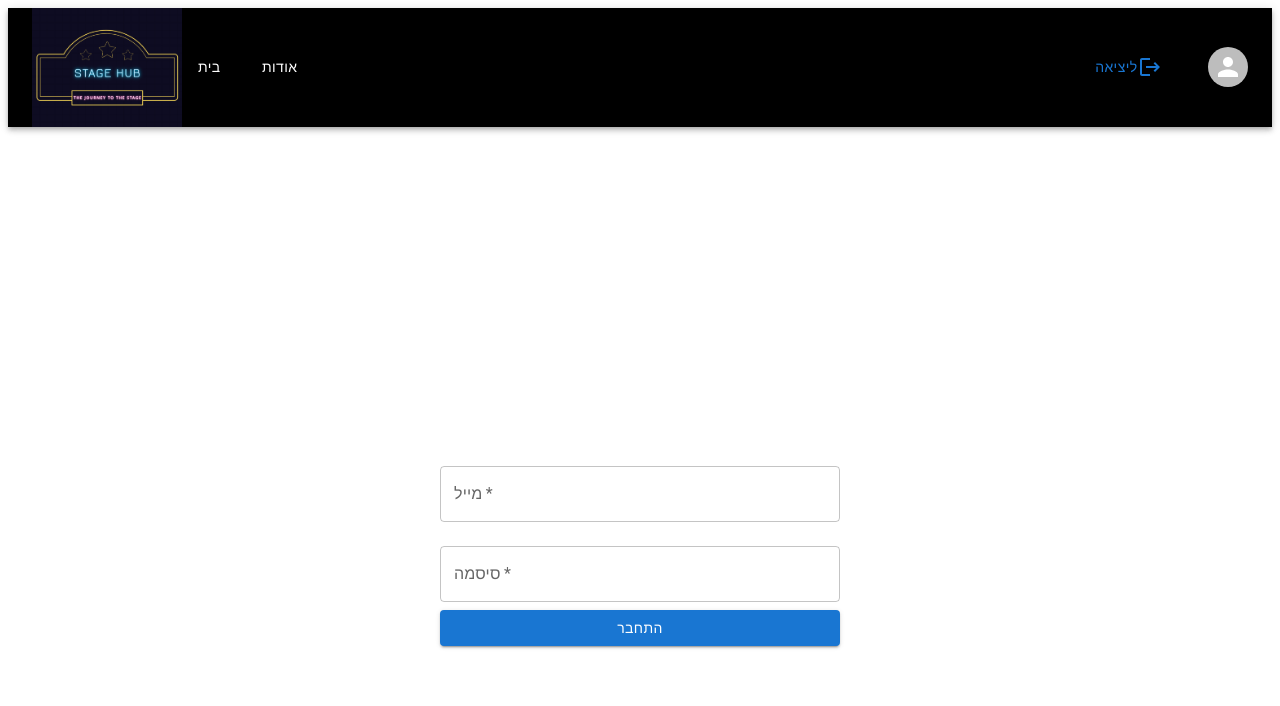
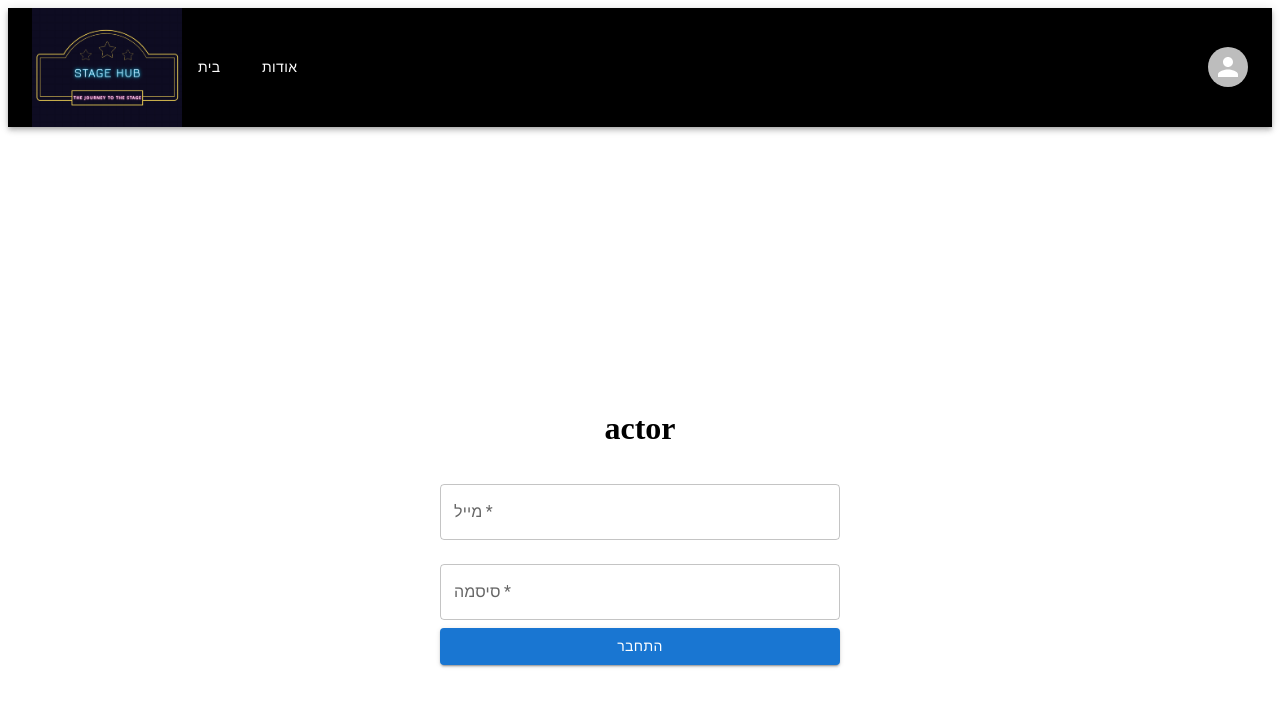
Before and after one commit to MalkyParasol/stageHub-Client, a React (Vite) app: page /signin/actor in a window 1280 px wide. Shown: the top 706 px of the page. Built offline with nearby package versions, Linux system fonts and the light colour scheme.

Commit message:
adding dashboard components and organized the routes

```diff
--- a/src/App.tsx
+++ b/src/App.tsx
@@ -1,13 +1,21 @@
-import { Routes, Route } from "react-router-dom"
+import { Routes, Route, useNavigate } from "react-router-dom"
 import Home from "./components/Home/Home"
 import SignUp from "./components/SignUp/SignUp"
 import SignIn from "./components/SignIn/SignIn"
 import NavBar from "./components/NavBar/NavBar"
 import About from "./components/About/About"
 import { useEffect, useState } from "react"
+import ManagerDashboard from "./components/Dashboard/ManagerDashboard"
+import DirectorDashboard from "./components/Dashboard/DirectorDashboard"
+import ProviderDashboard from "./components/Dashboard/ProviderDashboard"
+import CoachDashboard from "./components/Dashboard/CoachDashboard"
+import ActorDashboard from "./components/Dashboard/ActorDashboard"
+import PrivateRoute from "./components/Security/PrivateRoute"
 
 
 function App() {
+
+  const navigate = useNavigate()
 
   const [userName, setUserName] = useState('');
 
@@ -18,8 +26,9 @@ function App() {
     }
   }, []);
 
-  const handleLogin = (name) => {
+  const handleLogin = (name,role) => {
     localStorage.setItem('userName', name);
+    localStorage.setItem('userRole',role);
     setUserName(name);
   };
 
@@ -28,17 +37,42 @@ function App() {
     localStorage.removeItem('token');
     localStorage.removeItem('id');
     setUserName('');
+    navigate('/')
   }
 
   return (
     <>
     <NavBar userName={userName} onLogout={handleLogout}/>
-     <Routes>
+     {/* <Routes>
       <Route path="/" element={<Home/>}/>
       <Route path="/signin/:role" element={<SignIn onLogin={handleLogin} />}/>
       <Route path="/signup" element={<SignUp/>}/>
-      <Route path="about" element={<About/>}/>
-     </Routes>
+      <Route path="/about" element={<About/>}/>
+      <Route path="/manager" element ={<ManagerDashboard/>}/>
+      <Route path="/director" element ={<DirectorDashboard/>}/>
+      <Route path="/provider" element ={<ProviderDashboard/>}/>
+      <Route path="/coach" element ={<CoachDashboard/>}/>
+      <Route path="/actor" element ={<ActorDashboard/>}/>
+     </Routes> */}
+     <Routes>
+        <Route path="/" element={<Home />} />
+        <Route path="/signin/:role" element={<SignIn onLogin={handleLogin} />} />
+        <Route path="/signup" element={<SignUp />} />
+        <Route path="/about" element={<About />} />
+
+        {/* Protect the dashboard routes */}
+        <Route element={<PrivateRoute  />}>
+          <Route path="/manager" element={<ManagerDashboard />} />
+          <Route path="/director" element={<DirectorDashboard />} />
+          <Route path="/provider" element={<ProviderDashboard />} />
+          <Route path="/coach" element={<CoachDashboard />} />
+          <Route path="/actor" element={<ActorDashboard />} />
+        </Route>
+
+
+        <Route path="*" element={<Home />} />
+
+      </Routes>
     </>
   )
 }
--- /dev/null
+++ b/src/components/Dashboard/ActorDashboard.tsx
@@ -0,0 +1,6 @@
+const ActorDashboard =()=>{
+    return<>
+   ActorDashboard
+    </>
+}
+export default ActorDashboard
--- /dev/null
+++ b/src/components/Dashboard/CoachDashboard.tsx
@@ -0,0 +1,6 @@
+const CoachDashboard =()=>{
+    return<>
+  CoachDashboard
+    </>
+}
+export default CoachDashboard
--- /dev/null
+++ b/src/components/Dashboard/DirectorDashboard.tsx
@@ -0,0 +1,6 @@
+const DirectorDashboard =()=>{
+    return<>
+   DirectorDashboard
+    </>
+}
+export default DirectorDashboard
--- /dev/null
+++ b/src/components/Dashboard/ManagerDashboard.tsx
@@ -0,0 +1,10 @@
+
+
+const ManagerDashboard =()=>{
+
+
+    return<>
+    ManagerDashboard
+    </>
+}
+export default ManagerDashboard
--- /dev/null
+++ b/src/components/Dashboard/ProviderDashboard.tsx
@@ -0,0 +1,6 @@
+const ProviderDashboard =()=>{
+    return<>
+   ProviderDashboard
+    </>
+}
+export default ProviderDashboard
--- a/src/components/NavBar/NavBar.tsx
+++ b/src/components/NavBar/NavBar.tsx
@@ -86,7 +86,7 @@ function ResponsiveAppBar({userName, onLogout}) {
     //סוגר את התפריט בעת לחיצה
     setAnchorElUser(null);
 
-    navigate(`/signin/${role}`);
+    navigate(`/signin/${Role[role]}`);
   }
 
 
@@ -203,7 +203,12 @@ function ResponsiveAppBar({userName, onLogout}) {
             { userName  ?`שלום ${userName}`:""} {/* מציג את השם אם יש, אחרת "אורח" */}
           </Typography>
 
-          <Button onClick={onLogout} variant="text">ליציאה <LogoutIcon/></Button>
+          {userName !== "" && (
+          <Button onClick={onLogout} variant="text">ליציאה
+          <LogoutIcon />
+          </Button>
+          )}
+
 
         </Box>
           <Box sx={{ flexGrow: 0 }}>
--- /dev/null
+++ b/src/components/Security/PrivateRoute.tsx
@@ -0,0 +1,17 @@
+import { Navigate, Outlet, useLocation } from 'react-router-dom';
+
+const PrivateRoute = () => {
+
+  const location = useLocation();
+  const role = location.pathname.split('/')[1]; // מוציא את החלק הראשון אחרי ה"/"
+  if (!localStorage.getItem('userName') || localStorage.getItem('userRole') != role) {
+
+      return <Navigate to={`/signin/${role}`} state={{ from: location }} />;
+    // Redirect to SignIn with the current location (to redirect back after login)
+    //return <Navigate to={`/signin/`} state={{ from: location }} />;
+  }
+
+  return <Outlet />;
+};
+
+export default PrivateRoute
--- a/src/components/SignIn/SignIn.tsx
+++ b/src/components/SignIn/SignIn.tsx
@@ -1,4 +1,4 @@
-import { useParams } from 'react-router-dom';
+import { useNavigate, useParams } from 'react-router-dom';
 import { Role } from '../../enums/role.enum';
 import React, { useState } from 'react';
 import { Container, TextField, Button, Box, Typography } from '@mui/material';
@@ -23,6 +23,7 @@ const SignIn: React.FC  = ({ onLogin }) => {
 
     const { role } = useParams();
 
+    const navigate = useNavigate();
 
     const [email, setEmail] = useState<string>('');
   const [password, setPassword] = useState<string>('');
@@ -31,18 +32,19 @@ const SignIn: React.FC  = ({ onLogin }) => {
     event.preventDefault();
     // Handle login logic here
     try {
-        const res = await axios.post(`http://localhost:3001/login/${Role[role]}`, { email, password });
+        const res = await axios.post(`http://localhost:3001/login/${role}`, { email, password });
         localStorage.setItem("token",res.data.token);
         localStorage.setItem("id",res.data.id);
 
-        const details = await axios.get(`http://localhost:3001/${Role[role]}/details/${res.data.id}/` , {
+        const details = await axios.get(`http://localhost:3001/${role}/details/${res.data.id}/` , {
             headers: {
               'auth-token': res.data.token
             }
           });
         //onNameUpdate(details.data.name);
        // localStorage.setItem("userName",details.data.name);
-       onLogin(details.data.name);
+       onLogin(details.data.name,role);
+       navigate(`/${role}`)
       } catch (error) {
         console.error('Error login:', error); // הדפסת שגיאה אם יש
         alert('אירעה שגיאה בהתחברות .'); // הודעת שגיאה
@@ -54,7 +56,7 @@ const SignIn: React.FC  = ({ onLogin }) => {
 
     <FormContainer>
 
-<h1>{role ? Role[role as keyof typeof Role] : "Unknown Role"}</h1>
+<h1>{role}</h1>
 
         {/* <h1>Hello {Role[role]}!🤗</h1> */}
       {/* <Typography variant="h4" gutterBottom>
```
